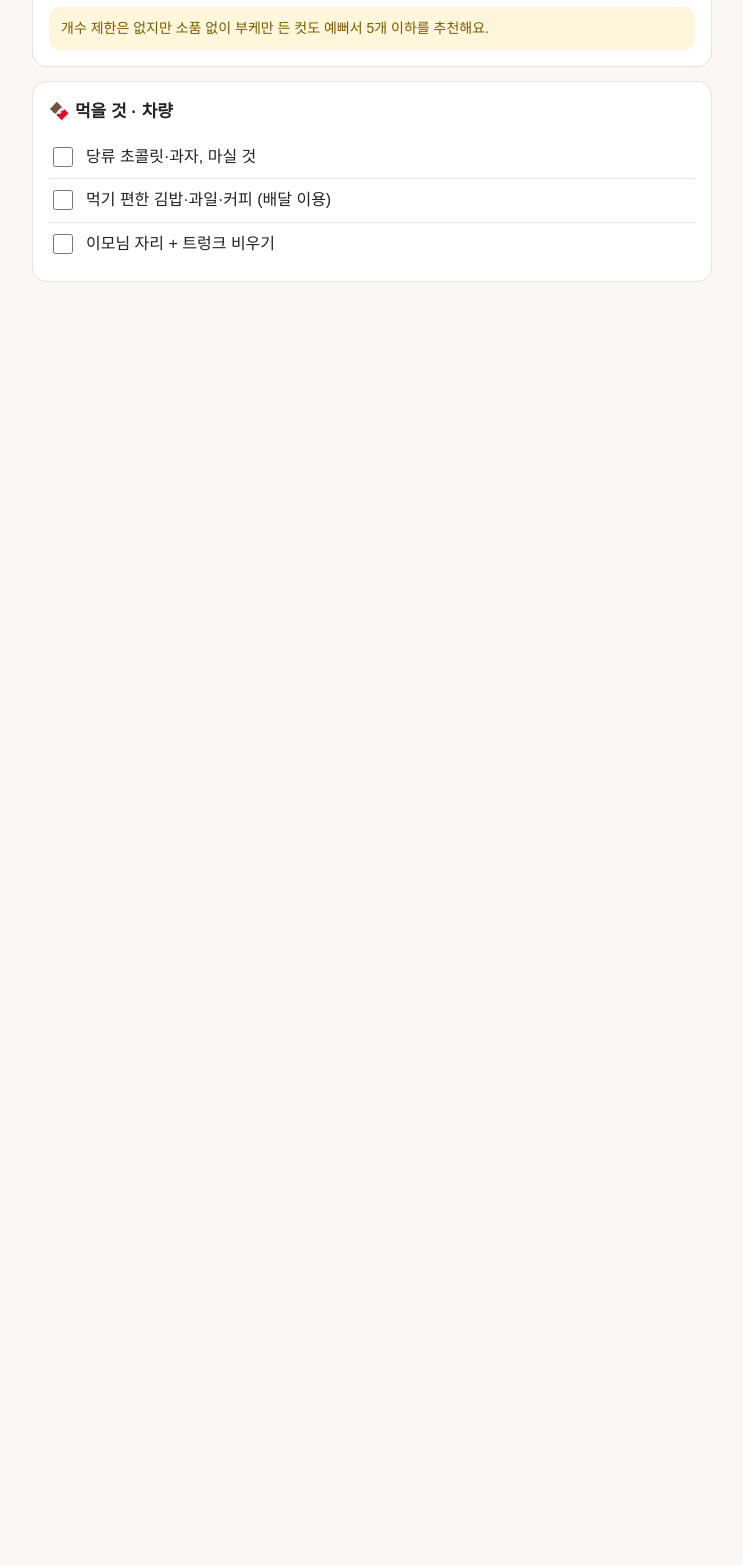
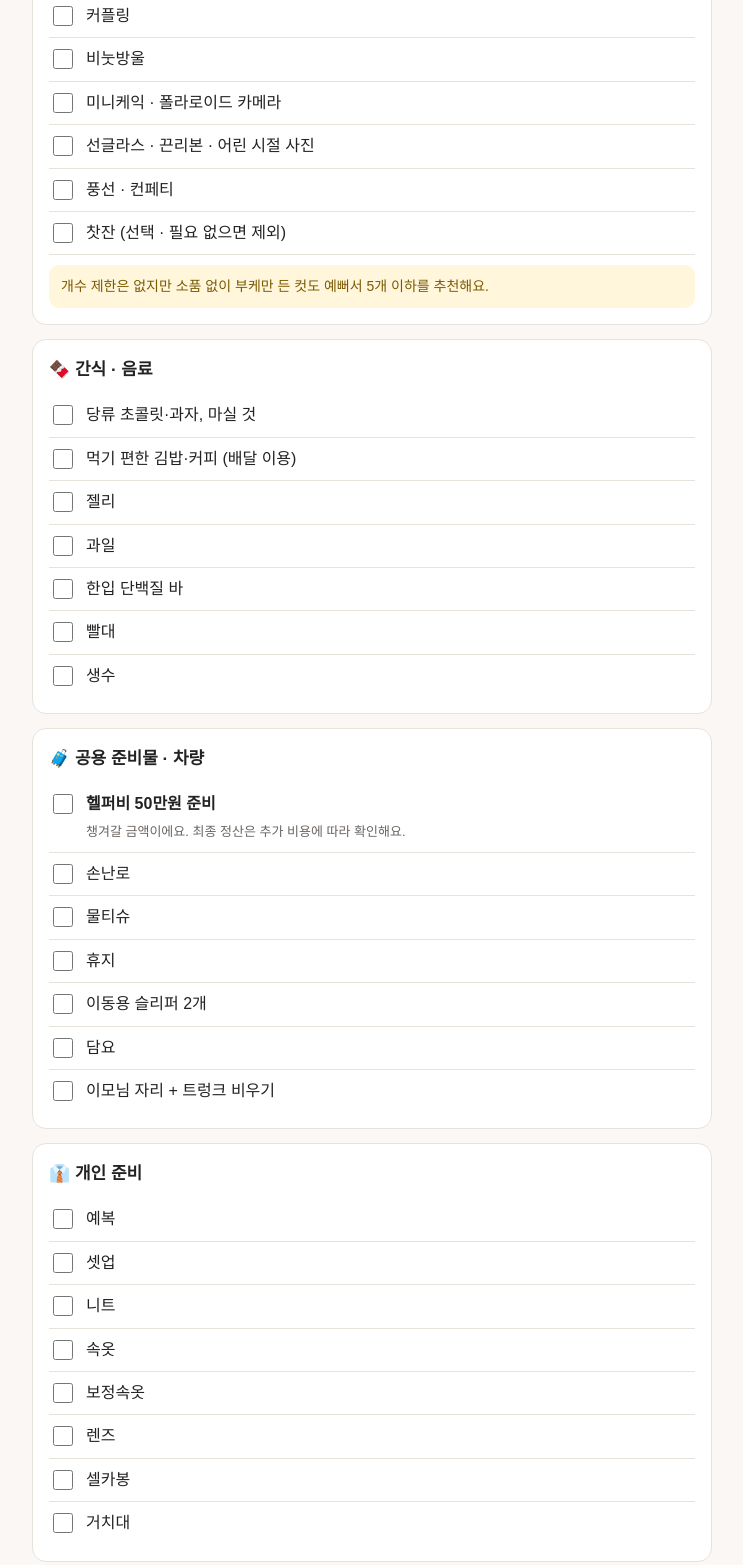
Before and after one commit to drsi7213/wedding_site_with_jb, a plain HTML site: page items.html in a window 1280 px wide. Shown: the part 1161-2726 px from the top of the page, without its empty margins (268-1011 px from the left). Before the commit the page ends 1497 px from the top, so only its background shows below. Drawn offline with Linux system fonts and the light colour scheme.

Commit message:
Update wedding packing list and assign bride supplies

```diff
--- a/items.html
+++ b/items.html
@@ -3,24 +3,54 @@
 <header><h1>🎒 준비물</h1><p>체크하면 이 기기에 저장돼요</p></header>
 <section class="chk"><h2>👰 신부님</h2>
 <label><input type="checkbox" data-k="i1"><span><b>니플패치</b><br><span class="sub">누브라보다 상체 라인이 잘 잡히고 위생적이에요. 누브라는 이모님이 챙겨 오세요</span></span></label>
-<label><input type="checkbox" data-k="i2"><span><b>스킨톤 심리스 이너</b> (하의)<br><span class="sub">보정속옷은 안 입어도 돼요. 슬림 드레스가 몸에 딱 붙는 디자인이 아니에요</span></span></label>
+<label><input type="checkbox" data-k="i2"><span><b>스킨톤 심리스 이너</b> (하의)<br><span class="sub">보정속옷은 개인 준비 목록에서 체크해 주세요</span></span></label>
 <label><input type="checkbox" data-k="i3"><span><b>진주 자석 이어링</b></span></label>
 <label><input type="checkbox" data-k="i4"><span><b>큐빅 자석 이어링</b><br><span class="sub">드레스샵에서도 기본 제공하니 당일에 써도, 안 써도 돼요</span></span></label>
 <label><input type="checkbox" data-k="i5"><span><b>구두</b> (앞코 예쁜 것)</span></label>
 <label><input type="checkbox" data-k="i6"><span><b>헤어 캡처 사진</b> (드레스별)</span></label>
 <label><input type="checkbox" data-k="i7"><span>톤업크림 (선택)<br><span class="sub">목은 샵에서 해 주시고, 팔 톤업크림은 마무리 때 요청하면 발라 줘요. 바른 뒤 신랑 정장에 묻을 수 있으니 조심하세요</span></span></label></section>
+<section class="chk"><h2>💐 여자친구 담당</h2>
+<label><input type="checkbox" data-k="i8"><span><b>오일파스텔 그림</b></span></label>
+<label><input type="checkbox" data-k="i9"><span><b>생화 부케</b></span></label>
+</section>
 <section class="chk"><h2>🤵 신랑님</h2>
-<label><input type="checkbox" data-k="g1"><span><b>긴 검정 양말</b><br><span class="sub">앉아도 발목이 보이지 않을 길이로요</span></span></label>
+<label><input type="checkbox" data-k="g1"><span><b>장목 양말 (긴 검정 양말)</b><br><span class="sub">앉아도 발목이 보이지 않을 길이로요</span></span></label>
 <label><input type="checkbox" data-k="g2"><span><b>구두 블랙·갈색</b> + 양말 블랙·갈색 세트</span></label>
 <label><input type="checkbox" data-k="g3"><span><b>셔츠</b> 있는지 전날 확인</span></label></section>
 <section class="chk"><h2>🎀 촬영 소품 (5개 이하)</h2>
 <label><input type="checkbox" data-k="p1"><span>커플링</span></label>
-<label><input type="checkbox" data-k="p2"><span>풍선 · 컨페티 · 비눗방울</span></label>
+<label><input type="checkbox" data-k="p2"><span>비눗방울</span></label>
 <label><input type="checkbox" data-k="p3"><span>미니케익 · 폴라로이드 카메라</span></label>
 <label><input type="checkbox" data-k="p4"><span>선글라스 · 끈리본 · 어린 시절 사진</span></label>
+<label><input type="checkbox" data-k="p5"><span>풍선 · 컨페티</span></label>
+<label><input type="checkbox" data-k="p6"><span>찻잔 (선택 · 필요 없으면 제외)</span></label>
 <div class="note">개수 제한은 없지만 소품 없이 부케만 든 컷도 예뻐서 5개 이하를 추천해요.</div></section>
-<section class="chk"><h2>🍫 먹을 것 · 차량</h2>
+<section class="chk"><h2>🍫 간식 · 음료</h2>
 <label><input type="checkbox" data-k="f1"><span>당류 초콜릿·과자, 마실 것</span></label>
-<label><input type="checkbox" data-k="f2"><span>먹기 편한 김밥·과일·커피 (배달 이용)</span></label>
-<label><input type="checkbox" data-k="f3"><span>이모님 자리 + 트렁크 비우기</span></label></section>
+<label><input type="checkbox" data-k="f2"><span>먹기 편한 김밥·커피 (배달 이용)</span></label>
+<label><input type="checkbox" data-k="f4"><span>젤리</span></label>
+<label><input type="checkbox" data-k="f5"><span>과일</span></label>
+<label><input type="checkbox" data-k="f6"><span>한입 단백질 바</span></label>
+<label><input type="checkbox" data-k="f7"><span>빨대</span></label>
+<label><input type="checkbox" data-k="f8"><span>생수</span></label>
+</section>
+<section class="chk"><h2>🧳 공용 준비물 · 차량</h2>
+<label><input type="checkbox" data-k="f9"><span><b>헬퍼비 50만원 준비</b><br><span class="sub">챙겨갈 금액이에요. 최종 정산은 추가 비용에 따라 확인해요.</span></span></label>
+<label><input type="checkbox" data-k="f10"><span>손난로</span></label>
+<label><input type="checkbox" data-k="f11"><span>물티슈</span></label>
+<label><input type="checkbox" data-k="f12"><span>휴지</span></label>
+<label><input type="checkbox" data-k="f13"><span>이동용 슬리퍼 2개</span></label>
+<label><input type="checkbox" data-k="f14"><span>담요</span></label>
+<label><input type="checkbox" data-k="f3"><span>이모님 자리 + 트렁크 비우기</span></label>
+</section>
+<section class="chk"><h2>👔 개인 준비</h2>
+<label><input type="checkbox" data-k="u1"><span>예복</span></label>
+<label><input type="checkbox" data-k="u2"><span>셋업</span></label>
+<label><input type="checkbox" data-k="u3"><span>니트</span></label>
+<label><input type="checkbox" data-k="u5"><span>속옷</span></label>
+<label><input type="checkbox" data-k="u6"><span>보정속옷</span></label>
+<label><input type="checkbox" data-k="u7"><span>렌즈</span></label>
+<label><input type="checkbox" data-k="u8"><span>셀카봉</span></label>
+<label><input type="checkbox" data-k="u9"><span>거치대</span></label>
+</section>
 </main><script src="app.js"></script></body></html>
```
